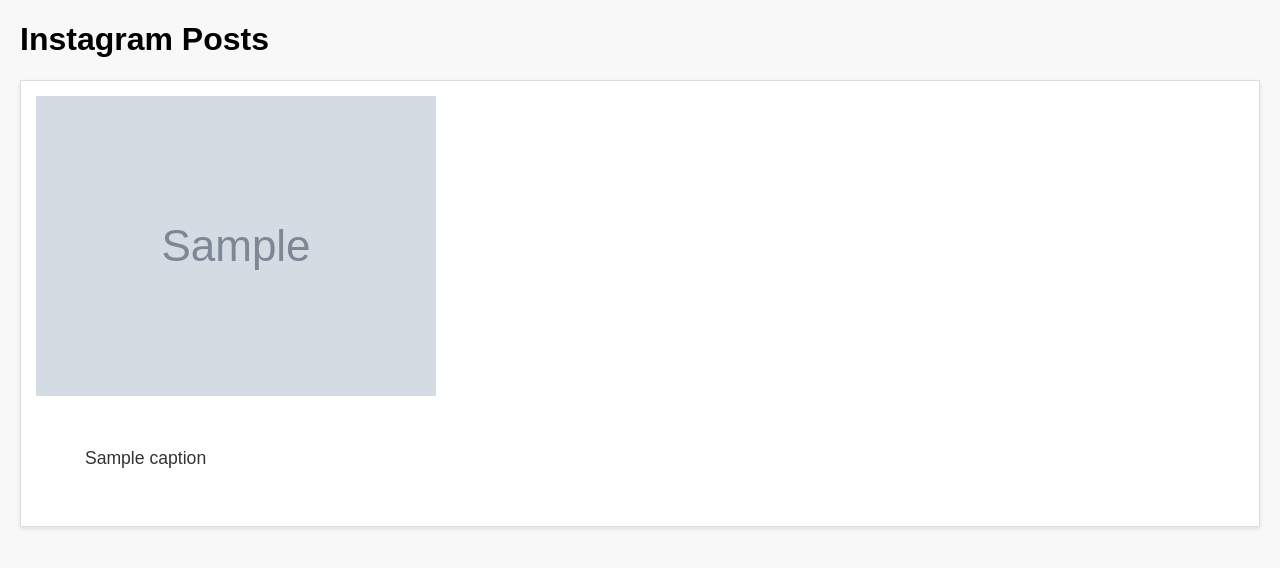
After one commit to launch-developer/launch_ig, a FastAPI app: template templates/cms_template.html in a window 1280 px wide. The commit adds this page. Shown: the top 568 px of the page. Run offline with FastAPI, Linux system fonts and the light colour scheme; the template is opened without the code that fills it: most values are stand-ins (such as "Sample title", 1, 10 or a date in 2020); grey boxes marked "Sample" are stand-in pictures.

```diff
--- a/main.py
+++ b/main.py
@@ -1,51 +1,119 @@
 import os
+import json
+import asyncio
+from datetime import datetime
+from fastapi import FastAPI, Request, HTTPException, Form
+from fastapi.responses import HTMLResponse, PlainTextResponse
+from fastapi.templating import Jinja2Templates
+from fastapi.staticfiles import StaticFiles
 from dotenv import load_dotenv
-from fastapi import FastAPI, Request, HTTPException, Form
-from fastapi.responses import HTMLResponse
-from fastapi.templating import Jinja2Templates
-import httpx
+from apify_client import ApifyClient
 
-# Initialize FastAPI app and set up templates
+# Import the CMS generator function from generate_cms.py
+from generate_cms import generate_cms_page
+
+# Initialize FastAPI and templates
 app = FastAPI()
 templates = Jinja2Templates(directory="templates")
+app.mount("/static", StaticFiles(directory="static"), name="static")
 load_dotenv()
 
-# Apify configuration (set APIFY_TOKEN in your environment)
+# Apify configuration: set your APIFY_TOKEN in the .env file
 APIFY_TOKEN = os.environ.get("APIFY_TOKEN", "your_apify_token")
-print ("APIFY_TOKEN:", APIFY_TOKEN)
-# This endpoint will run the Instagram Scraper actor synchronously
-APIFY_SYNC_RUN_URL = f"https://api.apify.com/v2/acts/apify~instagram-scraper/run-sync-get-dataset-items?token={APIFY_TOKEN}"
+print("APIFY_TOKEN:", APIFY_TOKEN)
 
-async def run_apify_scraper_sync(instagram_url: str, results_limit: int = 10):
-    input_data = {
-         "directUrls": [instagram_url],
-         "resultsType": "posts",  # Ensure you're passing the type if needed
-         "resultsLimit": results_limit,
+# Create an ApifyClient instance
+client = ApifyClient(APIFY_TOKEN)
+
+# Function to start the Instagram Scraper actor run using the ApifyClient.
+def run_instagram_scraper_sync(instagram_url: str, results_limit: int = 100) -> dict:
+    run_input = {
+        "directUrls": [instagram_url],
+        "resultsType": "posts",
+        "resultsLimit": results_limit,
+        "scrapeComments": False,  # adjust as needed
     }
-    # Increase the timeout to 120 seconds (or more if needed)
-    async with httpx.AsyncClient(timeout=120.0) as client:
-         response = await client.post(APIFY_SYNC_RUN_URL, json=input_data)
-         if response.status_code != 200:
-              print("Apify error response:", response.text)
-              raise HTTPException(status_code=500, detail="Failed to run Apify scraper synchronously")
-         dataset_items = response.json()
-         return dataset_items
+    # Start the actor run synchronously
+    run = client.actor("apify/instagram-scraper").call(run_input=run_input)
+    return run
 
+# Function to retrieve dataset items given a dataset ID.
+def get_dataset_items(default_dataset_id: str) -> list:
+    dataset = client.dataset(default_dataset_id)
+    items_response = dataset.list_items(limit=10000)
+    return items_response.items
+
+# Main function: runs the entire process and writes output to a JSON file.
+async def run_apify_and_write_to_file(instagram_url: str, results_limit: int = 100) -> str:
+    # Run the actor call in a separate thread.
+    run = await asyncio.to_thread(run_instagram_scraper_sync, instagram_url, results_limit)
+    print("DEBUG: run data type:", type(run))
+    print("DEBUG: run data content:", run)
+
+    # Extract the dataset ID from the run output.
+    default_dataset_id = run.get("defaultDatasetId")
+    if not default_dataset_id:
+        raise HTTPException(status_code=500, detail="No dataset ID returned from Apify run")
+
+    # Retrieve the dataset items in a thread.
+    items = await asyncio.to_thread(get_dataset_items, default_dataset_id)
+    print("DEBUG: Retrieved", len(items), "items.")
+
+    # Write the items to a JSON file.
+    filename = f"scraped_data_{datetime.now().strftime('%Y%m%d%H%M%S')}.json"
+    filepath = os.path.join("static", filename)
+    try:
+        with open(filepath, "w", encoding="utf-8") as f:
+            json.dump(items, f)
+        print("File written successfully to:", filepath)
+    except Exception as e:
+        print("Error writing file:", e)
+        raise HTTPException(status_code=500, detail=f"Failed to write data file: {e}")
+    return filename
+
+# Define FastAPI endpoints.
 @app.get("/", response_class=HTMLResponse)
 async def home(request: Request):
-    """
-    Render the dashboard page. Initially no scraped data is displayed.
-    """
-    return templates.TemplateResponse("first_dashboard.html", {"request": request, "scraped_data": None})
+    return templates.TemplateResponse("first_dashboard.html", {"request": request, "download_link": None})
 
 @app.post("/scrape", response_class=HTMLResponse)
 async def scrape(request: Request, instagram_url: str = Form(...)):
-    """
-    Receives the Instagram URL from a form, calls Apify to scrape data,
-    and then renders the dashboard with the returned data.
-    """
-    scraped_data = await run_apify_scraper_sync(instagram_url)
-    return templates.TemplateResponse("first_dashboard.html", {"request": request, "scraped_data": scraped_data})
+    try:
+        filename = await run_apify_and_write_to_file(instagram_url, results_limit=100)
+    except Exception as e:
+        print("Error during scraping and file writing:", e)
+        raise HTTPException(status_code=500, detail=f"Scraping error: {e}")
+
+    # Determine the full path to the generated JSON file.
+    json_file = os.path.join("static", filename)
+    # Create an output filename for the CMS HTML page.
+    cms_output = os.path.join("static", f"cms_{datetime.now().strftime('%Y%m%d%H%M%S')}.html")
+
+    # Get the GCS bucket name from the environment.
+    bucket_name = os.environ.get("GCS_BUCKET_NAME")
+    if not bucket_name:
+        raise HTTPException(status_code=500, detail="GCS_BUCKET_NAME not set in environment")
+
+    # Call the CMS generator function in a separate thread.
+    await asyncio.to_thread(generate_cms_page, json_file, cms_output, bucket_name)
+
+    file_size = os.path.getsize(json_file)
+    print(f"File {filename} size: {file_size} bytes")
+
+    # Return a response with a link to the generated CMS page.
+    return templates.TemplateResponse("first_dashboard.html", {
+        "request": request,
+        "download_link": f"/static/{os.path.basename(cms_output)}",
+        "total_items": file_size
+    })
+
+@app.post("/scrape-text", response_class=PlainTextResponse)
+async def scrape_text(instagram_url: str = Form(...)):
+    try:
+        filename = await run_apify_and_write_to_file(instagram_url, results_limit=100)
+    except Exception as e:
+        return PlainTextResponse(f"Error: {e}", status_code=500)
+    return PlainTextResponse(f"File created: /static/{filename}")
 
 if __name__ == "__main__":
     import uvicorn
--- /dev/null
+++ b/templates/cms_template.html
@@ -0,0 +1,56 @@
+<!DOCTYPE html>
+<html lang="en">
+<head>
+  <meta charset="UTF-8" />
+  <title>Instagram Posts</title>
+  <style>
+    body {
+      font-family: Arial, sans-serif;
+      margin: 20px;
+      background-color: #f8f8f8;
+    }
+    .post {
+      background: #fff;
+      border: 1px solid #ddd;
+      padding: 15px;
+      margin-bottom: 20px;
+      box-shadow: 0 2px 4px rgba(0,0,0,0.1);
+    }
+    .post img {
+      max-width: 100%;
+      height: auto;
+      display: block;
+      margin-bottom: 10px;
+    }
+    .caption {
+      font-size: 1.1em;
+      color: #333;
+      white-space: pre-wrap; /* preserve line breaks */
+    }
+  </style>
+</head>
+<body>
+  <h1>Instagram Posts</h1>
+  {% for post in posts %}
+    <div class="post">
+      {% if post.proxy_image %}
+        <img src="{{ post.proxy_image }}" alt="Post image" />
+      {% elif post.images and post.images|length > 0 %}
+        <img src="{{ post.images[0] }}" alt="Post image" />
+      {% elif post.displayUrl %}
+        <img src="{{ post.displayUrl }}" alt="Post image" />
+      {% else %}
+        <p>[No image available]</p>
+      {% endif %}
+
+      <div class="caption">
+        {% if post.caption %}
+          {{ post.caption }}
+        {% else %}
+          [No caption provided]
+        {% endif %}
+      </div>
+    </div>
+  {% endfor %}
+</body>
+</html>
```
Also changed, not shown: generate_cms.py (added, +56 -0 lines), templates/first_dashboard.html (+6 -13 lines), upload_utils.py (added, +36 -0 lines).
